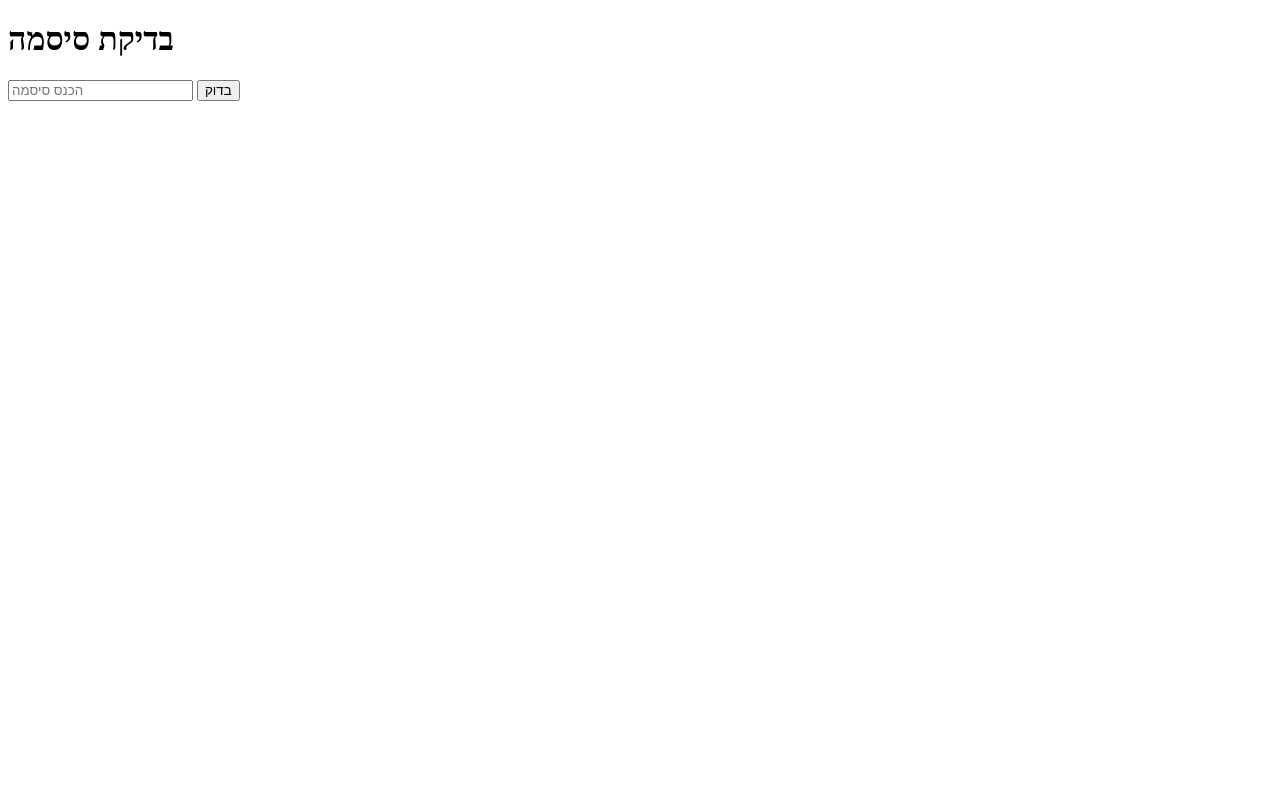
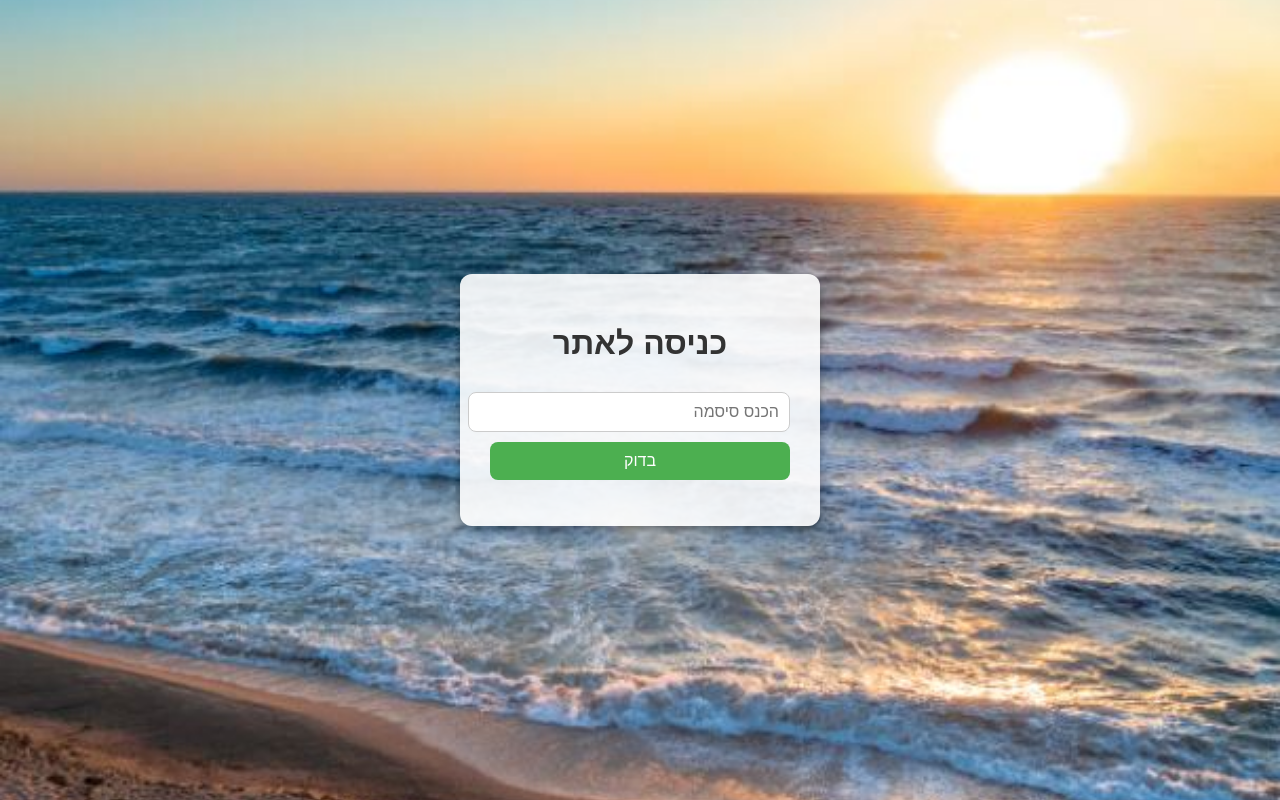
Before and after one commit to nisan1021/famlysite, a plain HTML site: page password.html in a window 1280 px wide. Drawn offline with Linux system fonts and the light colour scheme.

Commit message:
Update password.html

```diff
--- a/password.html
+++ b/password.html
@@ -1,14 +1,18 @@
 <!DOCTYPE html>
-<html lang="he">
+<html lang="he" dir="rtl">
 <head>
   <meta charset="UTF-8">
-  <title>בדיקת סיסמה</title>
+  <title>כניסה לאתר</title>
+  <!-- קישור לעיצוב המיוחד של דף הסיסמה -->
+  <link rel="stylesheet" href="styleforpass.css">
   <script src="script.js" defer></script>
 </head>
 <body>
-  <h1>בדיקת סיסמה</h1>
-  <input type="password" id="password" placeholder="הכנס סיסמה">
-  <button onclick="checkPassword()">בדוק</button>
-  <p id="result"></p>
+  <div class="login-container">
+    <h1>כניסה לאתר</h1>
+    <input type="password" id="password" placeholder="הכנס סיסמה">
+    <button onclick="checkPassword()">בדוק</button>
+    <p id="result"></p>
+  </div>
 </body>
 </html>
```
